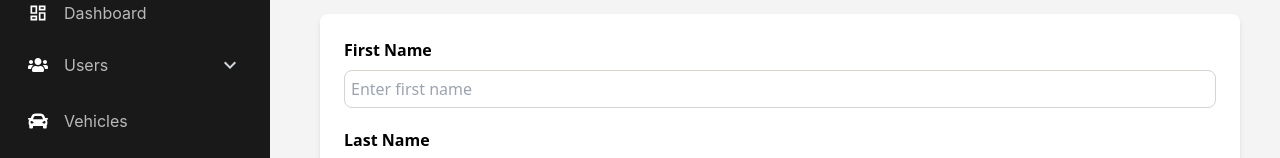
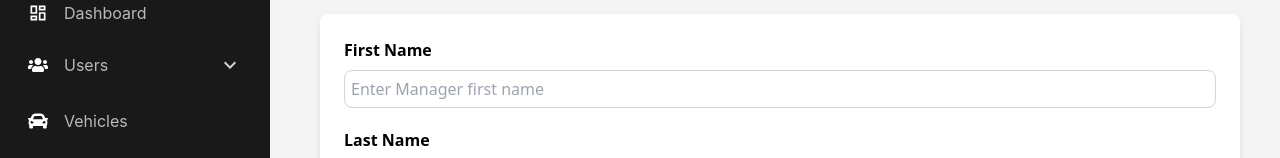
Before and after one commit to OsamaElnahas/smart-fleet-management-admin-dashboard-, a React (Vite) app: page /users/managers/add in a window 1280 px wide. Shown: the part 130-288 px from the top of the page. Built offline with nearby package versions, Linux system fonts and the light colour scheme; sample sign-in values are in the browser's storage.

Commit message:
adding email field in all forms and placehodlers

```diff
--- a/src/components/Forms/MangerAdd.jsx
+++ b/src/components/Forms/MangerAdd.jsx
@@ -29,7 +29,7 @@ const fields = [
     name: "firstName",
     label: "First Name",
     type: "text",
-    placeholder: "Enter first name",
+    placeholder: "Enter Manager first name",
   },
   {
     name: "lastName",
```
